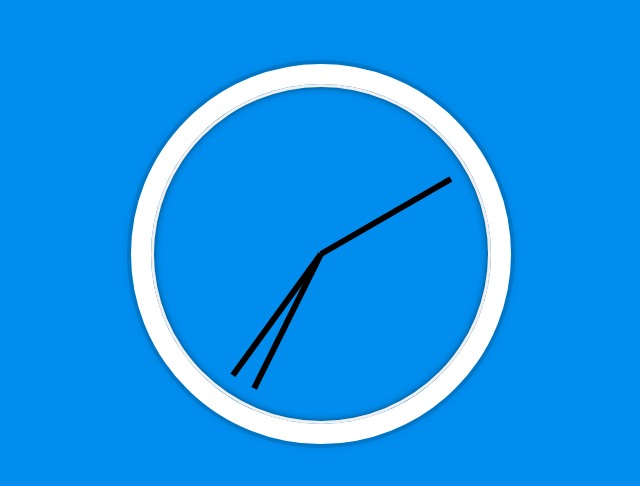
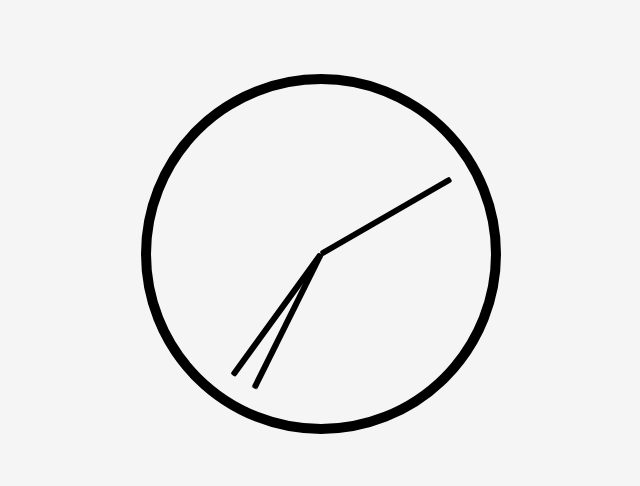
Before and after one commit to JohnFoster44/Tutorials-and-Codealongs, a plain HTML site: page Clock/index-START.html in a window 1280 px wide. Shown: the part 146-632 px from the top of the page, without its empty margins (319-959 px from the left). Drawn offline with Linux system fonts and the light colour scheme.

Commit message:
Update index-START.html

```diff
--- a/Clock/index-START.html
+++ b/Clock/index-START.html
@@ -18,7 +18,7 @@
 
   <style>
     html {
-      background: #018DED;
+      background: whitesmoke;
       font-family: 'helvetica neue';
       text-align: center;
       font-size: 10px;
@@ -36,16 +36,12 @@
     .clock {
       width: 30rem;
       height: 30rem;
-      border: 20px solid white;
+      border: 10px solid black;
       border-radius: 50%;
       margin: 50px auto;
       position: relative;
       padding: 2rem;
       box-shadow:
-        0 0 0 4px rgba(0,0,0,0.1),
-        inset 0 0 0 3px #EFEFEF,
-        inset 0 0 10px black,
-        0 0 10px rgba(0,0,0,0.2);
     }
 
     .clock-face {
@@ -59,6 +55,7 @@
       width: 50%;
       height: 6px;
       background: black;
+      border-radius: 2px;
       position: absolute;
       top: 50%;
       transform-origin: 100%;
```
